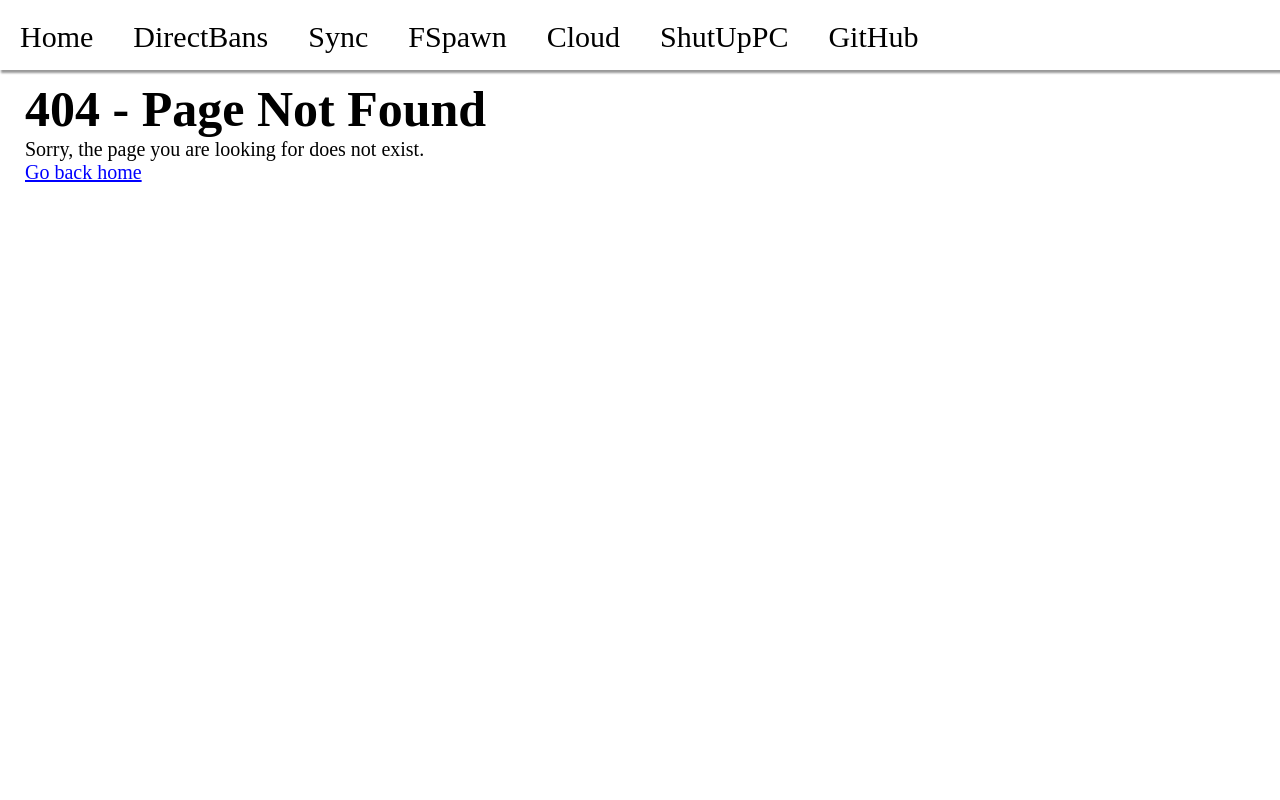
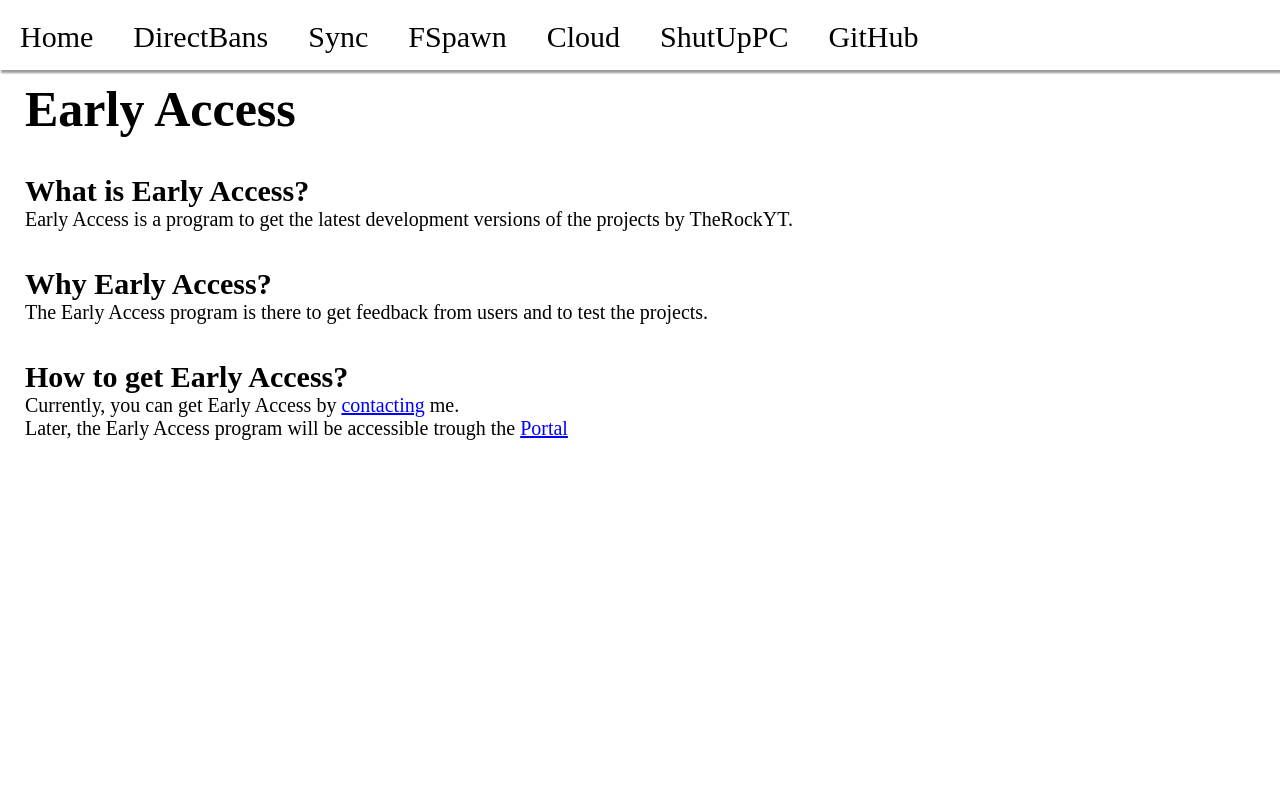
Before and after one commit to TheRockYT/www.therockyt.com, a Next.js app: page /early-access in a window 1280 px wide. Before the commit this address had no page. Shown: the top 800 px of the page. Built offline with nearby package versions, Linux system fonts and the light colour scheme.

Commit message:
Added Early Access and Sync EA

```diff
--- /dev/null
+++ b/app/early-access/page.tsx
@@ -0,0 +1,39 @@
+import Link from "next/link";
+
+export const metadata = {
+  title: "Early Access - TheRockYT",
+};
+
+export default function Page() {
+  return (
+    <div>
+      <h1>Early Access</h1>
+      <br />
+      <br />
+      <h2>What is Early Access?</h2>
+      <p>
+        Early Access is a program to get the latest development versions of the
+        projects by TheRockYT.
+      </p>
+      <br />
+      <br />
+      <h2>Why Early Access?</h2>
+      <p>
+        The Early Access program is there to get feedback from users and to test
+        the projects.
+      </p>
+
+      <br />
+      <br />
+      <h2>How to get Early Access?</h2>
+      <p>
+        Currently, you can get Early Access by{" "}
+        <Link href="/contact">contacting</Link> me.
+      </p>
+      <p>
+        Later, the Early Access program will be accessible trough the{" "}
+        <Link href="/portal">Portal</Link>
+      </p>
+    </div>
+  );
+}
```
Also changed, not shown: app/(projects)/sync/page.tsx (+12 -1 lines).
